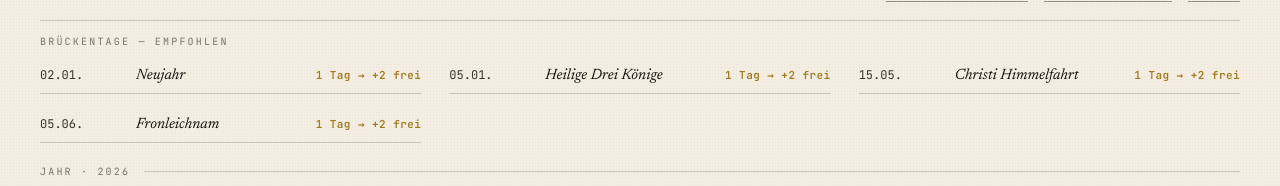
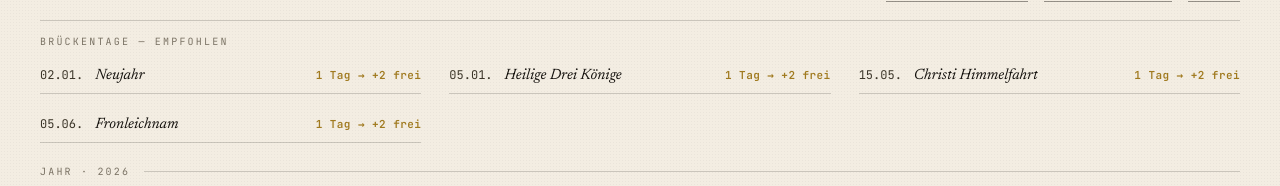
Before and after one commit to tim-hilde/urlaubsplaner, a React (Vite) app: page / in a window 1280 px wide. Shown: the part 258-444 px from the top of the page. Built offline with nearby package versions, Linux system fonts and the light colour scheme; no server answers.

Commit message:
Fix bridge item: remove min-width on date, no ellipsis on name

```diff
--- a/src/styles.css
+++ b/src/styles.css
@@ -533,7 +533,8 @@
     font-size: 12px;
     color: var(--ink-2);
     font-feature-settings: "tnum";
-    min-width: 84px;
+    white-space: nowrap;
+    flex-shrink: 0;
   }
   .bridge .b-name {
     font-family: var(--serif);
@@ -542,9 +543,6 @@
     color: var(--ink);
     flex: 1;
     min-width: 0;
-    white-space: nowrap;
-    overflow: hidden;
-    text-overflow: ellipsis;
   }
   .bridge .b-ratio {
     font-family: var(--mono);
```
